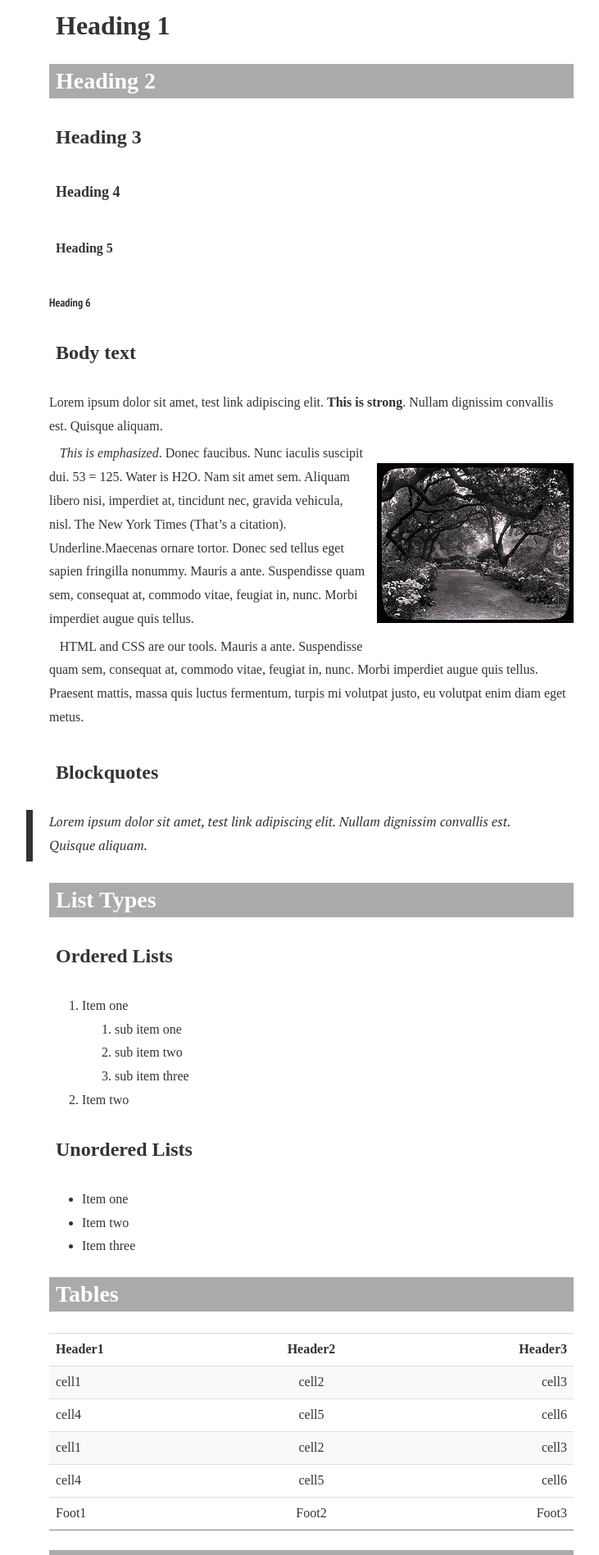
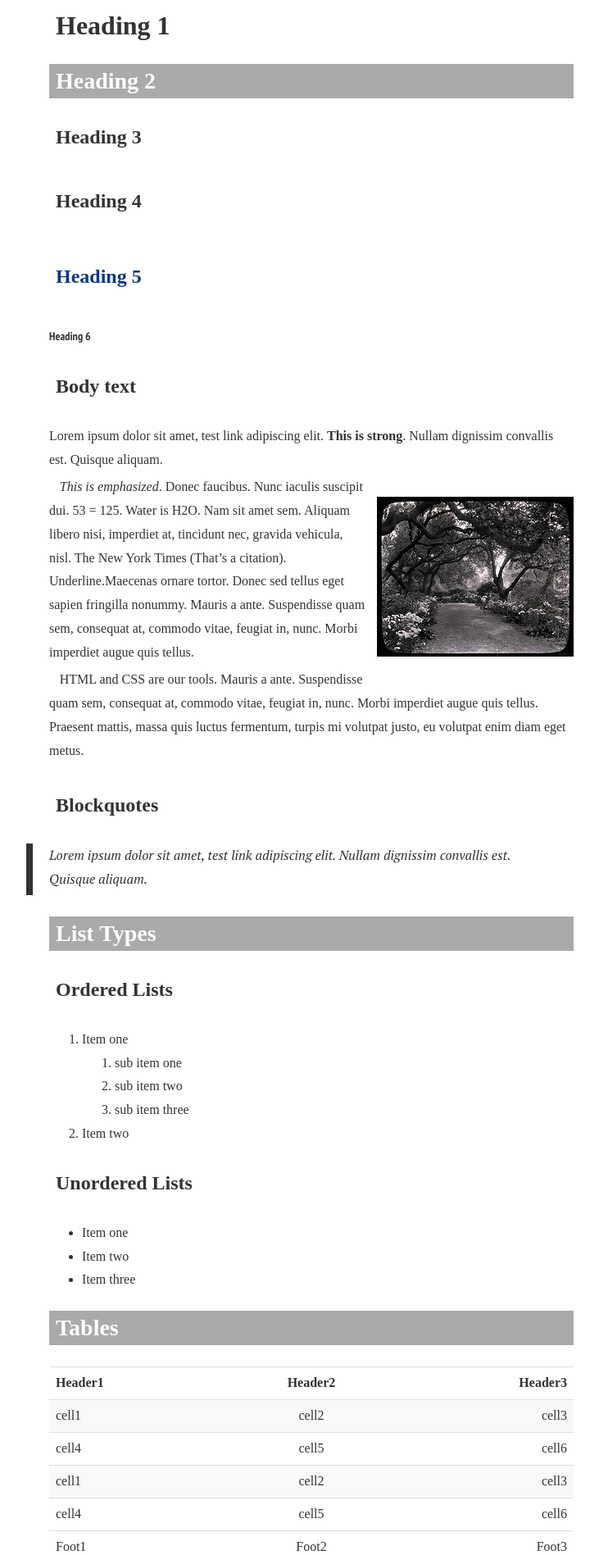
Before and after one commit to gjchoi/gjchoi.github.io, a Jekyll site: the page built from _posts/2011-03-10-sample-post.md, in a window 1280 px wide. Shown: the part 705-2602 px from the top of the page at 82% size, without its empty margins (260-991 px from the left). Built offline with Jekyll 4.4.1, drawn with Linux system fonts in a browser that asks for light colours; nearby versions of some CDN libraries; comment, search, counter and statistics services are not loaded.

Commit message:
Update custom.scss

```diff
--- a/_sass/custom.scss
+++ b/_sass/custom.scss
@@ -14,6 +14,15 @@ body.post h2{
 h1,h2,h3,h4,h5{
    padding : 0.5rem;
    font-family : 'Jeju Gothic','Malgun Gothic'
+}
+
+h4{
+   font-size: 1.5rem;
+}
+
+h5{
+   color: #0E3684;
+   font-size: 1.5rem;
 }
 
 p {
```
